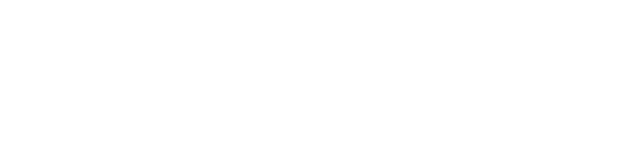
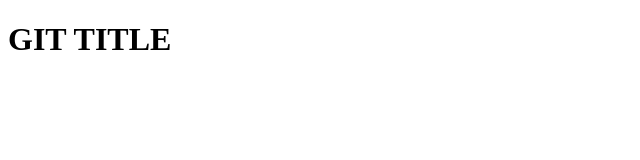
Before and after one commit to samgenerals10/git-gen-36, a plain HTML site: page index.html in a window 1280 px wide. Shown: the whole page, without its empty margins (0-640 px from the left). Drawn offline with Linux system fonts and the light colour scheme.

Commit message:
Add header with GIT TITLE to index.html

```diff
--- a/index.html
+++ b/index.html
@@ -6,6 +6,6 @@
     <title>Document</title>
 </head>
 <body>
-
+    <h1>GIT TITLE</h1>
 </body>
 </html>
```
